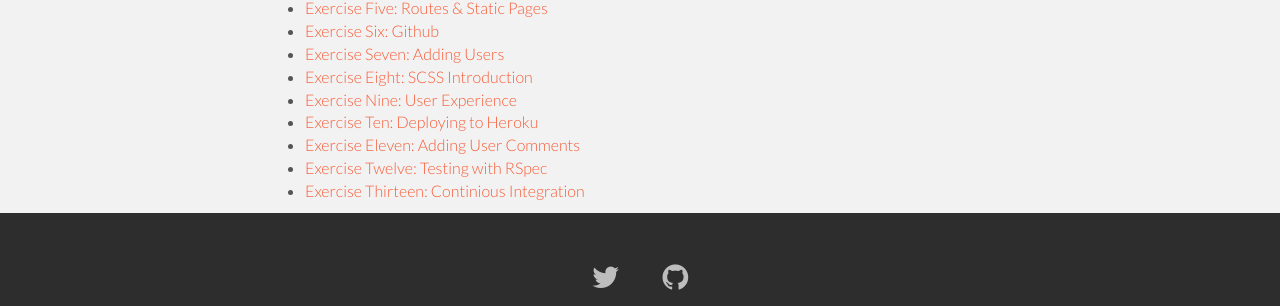
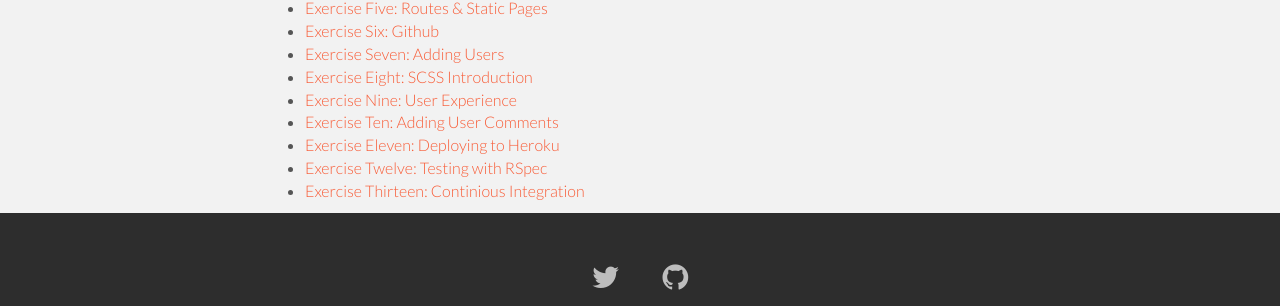
Before and after one commit to humanitiesprogramming/humanitiesprogramming.github.io, a Jekyll site: the page built from exercises.md, in a window 1280 px wide and 1157 px high. Shown: the part 814-1120 px from the top of the window. Built offline with Jekyll 4.4.1, drawn with Linux system fonts in a browser that asks for light colours; nearby versions of some CDN libraries.

Commit message:
Fixes typo

```diff
--- a/exercises.md
+++ b/exercises.md
@@ -28,7 +28,7 @@ description: Course Exercises
 * [Exercise Seven: Adding Users]({{ "/exercises/rails-seven/" | prepend: site.baseurl }})
 * [Exercise Eight: SCSS Introduction]({{ "/exercises/rails-eight/" | prepend: site.baseurl }})
 * [Exercise Nine: User Experience]({{ "/exercises/rails-nine/" | prepend: site.baseurl }})
-* [Exercise Ten: Deploying to Heroku]({{ "/exercises/rails-ten/" | prepend: site.baseurl }})
-* [Exercise Eleven: Adding User Comments]({{ "/exercises/rails-eleven/" | prepend: site.baseurl }})
+* [Exercise Ten: Adding User Comments]({{ "/exercises/rails-ten/" | prepend: site.baseurl }})
+* [Exercise Eleven: Deploying to Heroku]({{ "/exercises/rails-eleven/" | prepend: site.baseurl }})
 * [Exercise Twelve: Testing with RSpec]({{ "/exercises/rails-twelve/" | prepend: site.baseurl }})
 * [Exercise Thirteen: Continious Integration]({{ "/exercises/rails-thirteen/" | prepend: site.baseurl }})
```
Also changed, not shown: exercise-rails10.md (+1 -1 lines).
